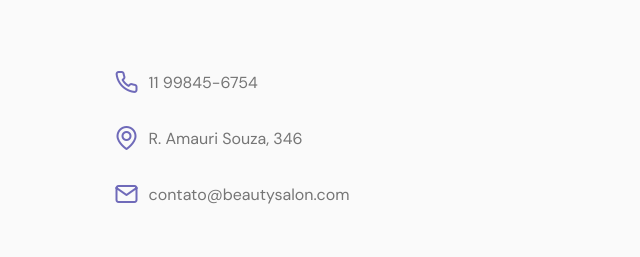
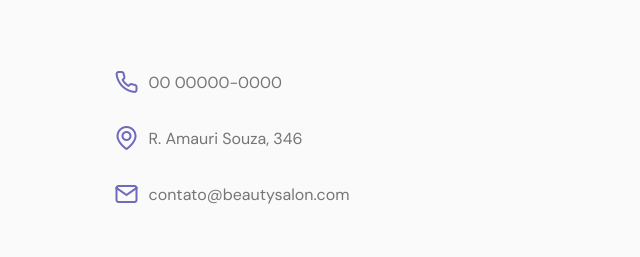
Before and after one commit to JoacirSCN/BeautySalon, a plain HTML site: page index.html in a window 1280 px wide. Shown: the part 3166-3423 px from the top of the page, 640-1280 px from the left. Drawn offline with nearby package versions, Linux system fonts and the light colour scheme; files whose address does not match are found by name.

Commit message:
Update index.html

```diff
--- a/index.html
+++ b/index.html
@@ -228,7 +228,7 @@
 
           <div class="links">
             <ul class="grid">
-              <li><i class="icon-phone"></i> 11 99845-6754</li>
+              <li><i class="icon-phone"></i> 00 00000-0000</li>
               <li><i class="icon-map-pin"></i> R. Amauri Souza, 346</li>
               <li><i class="icon-mail"></i> contato@beautysalon.com</li>
             </ul>
```
